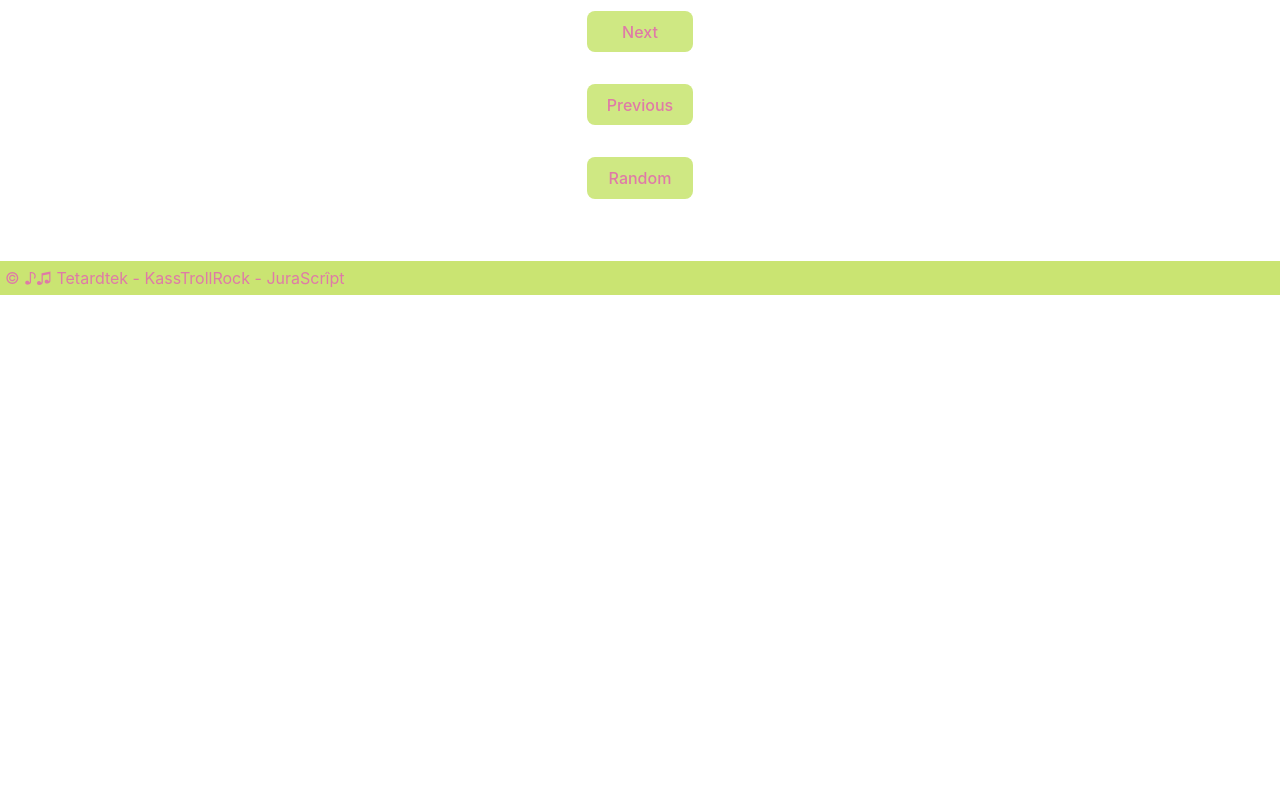
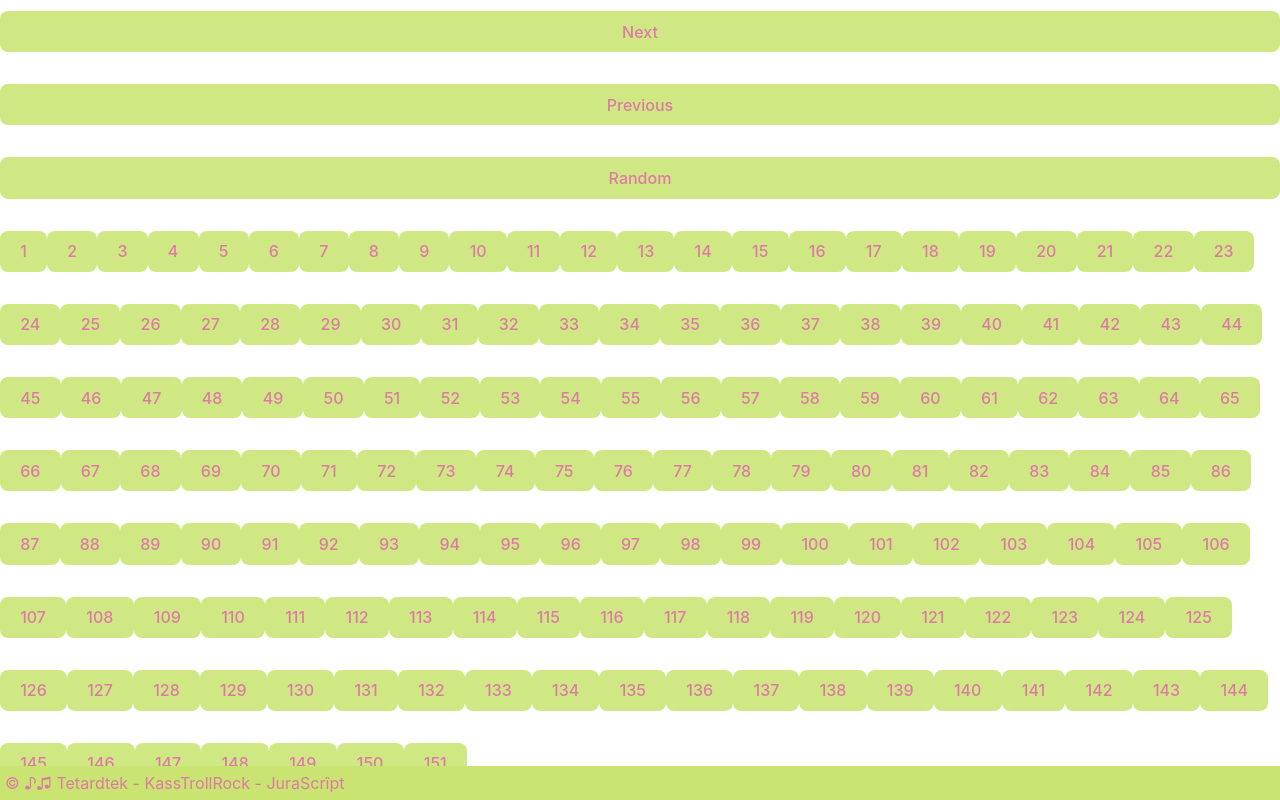
Before and after one commit to Tetardtek/mobedex, a React (Vite) app: page / in a window 1280 px wide. Shown: the part 505-1305 px from the top of the page. Before the commit the page ends 800 px from the top, so only its background shows below. Built offline with nearby package versions, Linux system fonts and the light colour scheme.

Commit message:
Add pokemon list to NavBar

```diff
--- a/src/App.jsx
+++ b/src/App.jsx
@@ -61,6 +61,8 @@ function App() {
         disabledPrev = {pokemonState === 0}
         disabledNext = {pokemonState === pokemonList.length-1}
         disabledRdm = {pokemonState === pokemonState.randiPokemon}
+        pokemonList = {pokemonList}
+        setPokemonState = {setPokemonState}
       />
         {/* <div className="pkmnNav">
         <button className="nextBtn" onClick={() => swPokemon('next')}>
--- a/src/components/NavBar.jsx
+++ b/src/components/NavBar.jsx
@@ -1,5 +1,4 @@
-
-function NavBar({ clickPrev, clickNext, clickRdm, disabledPrev, disabledNext, disabledRdm }) {
+function NavBar({ clickPrev, clickNext, clickRdm, disabledPrev, disabledNext, setPokemonState, pokemonList }) {
   return (
     <div className="pkmnNav">
       <button className="nextBtn" onClick={clickNext} disabled={disabledNext}>
@@ -8,12 +7,18 @@ return (
       <button className="prevBtn" onClick={clickPrev} disabled={disabledPrev}>
         Previous
       </button>
-        <button className="randBtn" onClick={clickRdm} disabled={disabledRdm}>
+      <button className="randBtn" onClick={clickRdm}>
         Random
       </button>
+      <div className="pkmnArr">
+        {pokemonList.map((pokemon, i) => (
+          <button key={i} onClick={() => setPokemonState({ currentIndex: pokemon.id, randiPokemon: pokemon })}>
+            {pokemon.id}
+          </button>
+        ))}
+      </div>
     </div>
   );
 }
 
-
 export default NavBar;
```
Lines whose indentation alone changed are shown as unchanged.
